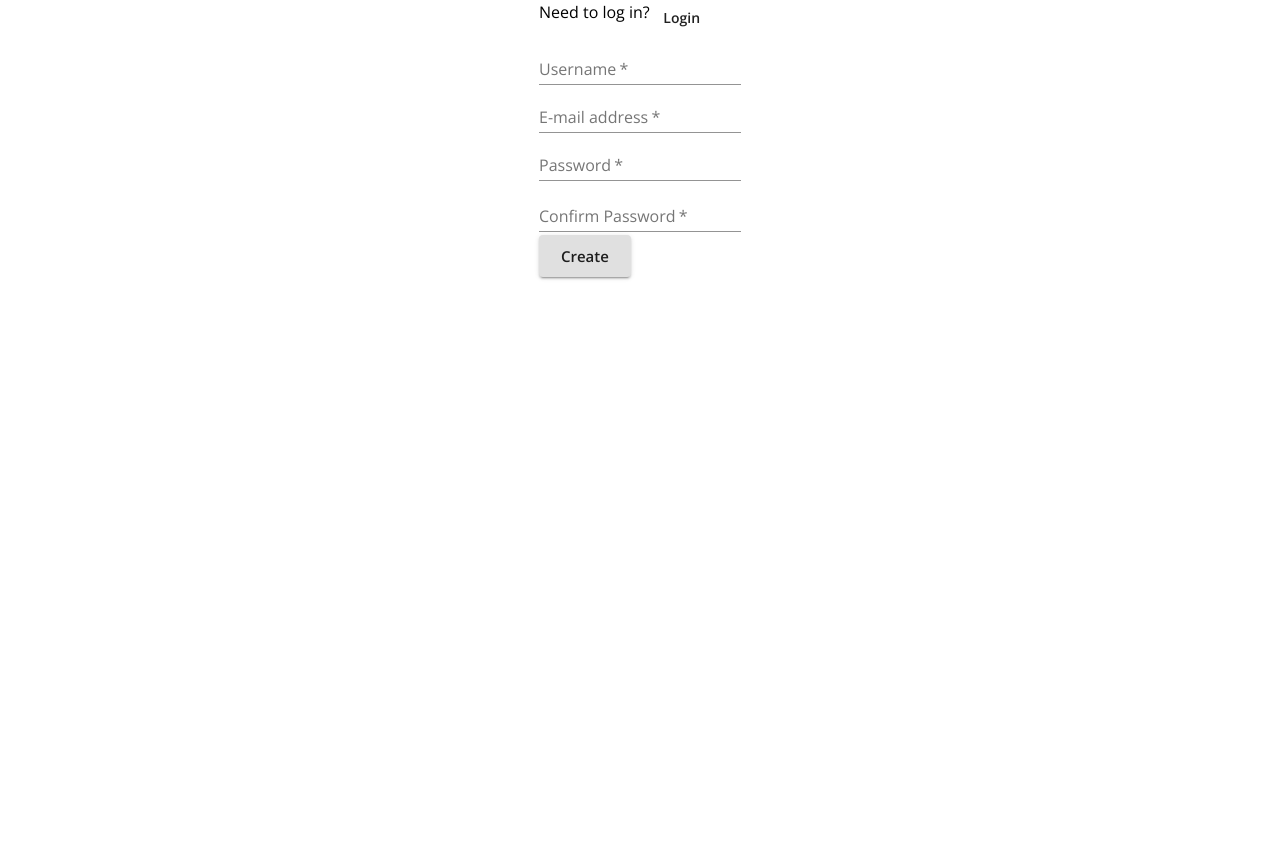
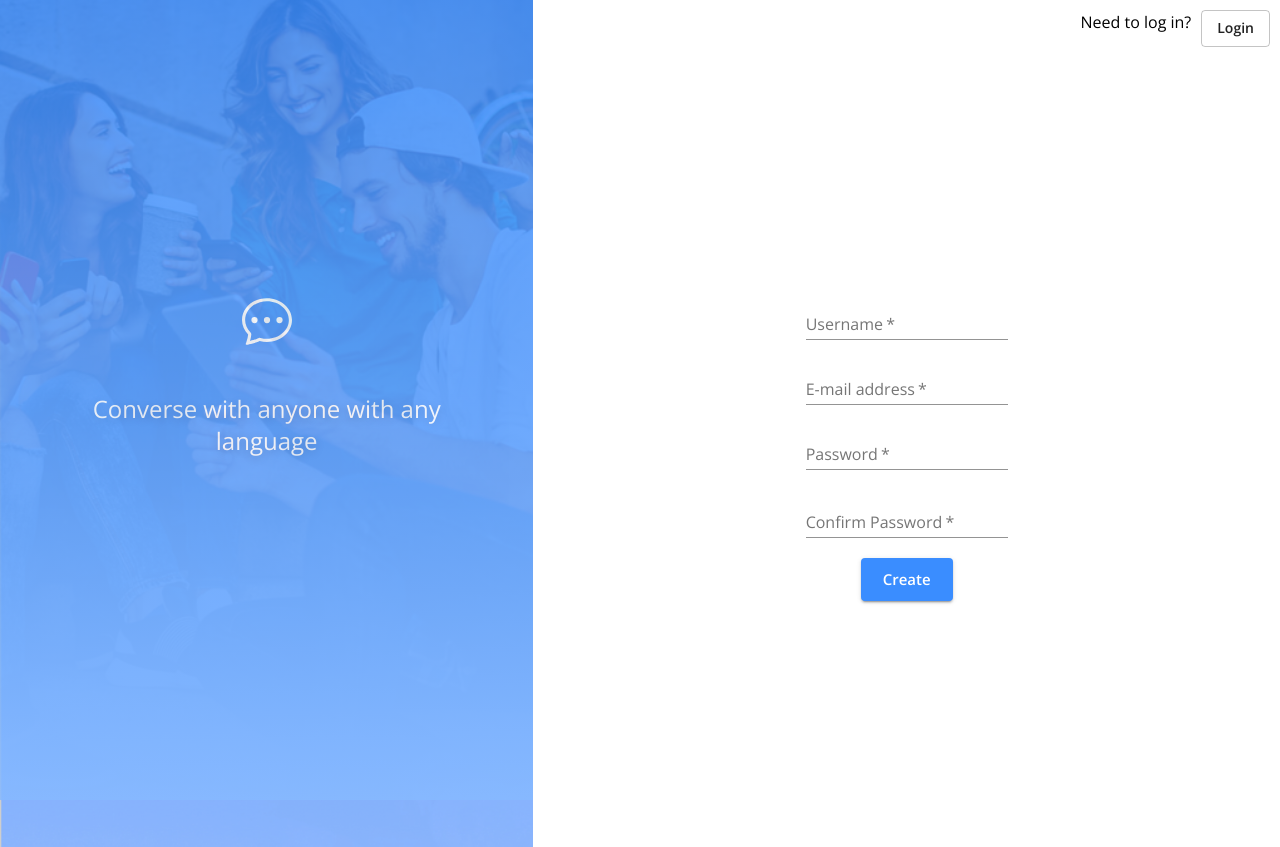
Before and after one commit to Erics1337/aa72eb, a React (Create React App) app in the folder client/: page / in a window 1280 px wide. Before the commit the page ends 800 px from the top, so only its background shows below. Built offline with nearby package versions, Linux system fonts and the light colour scheme; no server answers.

Commit message:
Login and Register Screens

```diff
--- a/client/package.json
+++ b/client/package.json
@@ -9,6 +9,7 @@
     "moment": "^2.29.1",
     "react": "^17.0.1",
     "react-dom": "^17.0.1",
+    "react-icons": "^4.3.1",
     "react-redux": "^7.2.2",
     "react-router-dom": "^5.2.0",
     "react-scripts": "^4.0.0",
--- a/client/src/Login.js
+++ b/client/src/Login.js
@@ -1,6 +1,6 @@
-import React from "react";
-import { Redirect, useHistory } from "react-router-dom";
-import { connect } from "react-redux";
+import React from "react"
+import { Redirect, useHistory } from "react-router-dom"
+import { connect } from "react-redux"
 import {
   Grid,
   Box,
@@ -8,76 +8,109 @@ import {
   Button,
   FormControl,
   TextField,
-} from "@material-ui/core";
-import { login } from "./store/utils/thunkCreators";
+} from "@material-ui/core"
+import { makeStyles } from "@material-ui/core/styles"
+import { BsChatDots } from "react-icons/bs"
+import { login } from "./store/utils/thunkCreators"
+import { styles } from "./styles"
+
+const useStyles = makeStyles(styles)
 
 const Login = (props) => {
-  const history = useHistory();
-  const { user, login } = props;
+  const classes = useStyles()
+  const history = useHistory()
+  const { user, login } = props
 
   const handleLogin = async (event) => {
-    event.preventDefault();
-    const username = event.target.username.value;
-    const password = event.target.password.value;
+    event.preventDefault()
+    const username = event.target.username.value
+    const password = event.target.password.value
 
-    await login({ username, password });
-  };
+    await login({ username, password })
+  }
 
   if (user.id) {
-    return <Redirect to="/home" />;
+    return <Redirect to='/home' />
   }
 
   return (
-    <Grid container justify="center">
+    <Grid container justify='center' className={classes.container}>
+      <Grid item xs={6} md={5} className={classes.welcomeScreenImage}>
+        <Grid justify='center' className={classes.welcomeScreen}>
+          <Grid className={classes.welcomeScreenContent}>
+            <BsChatDots className={classes.icon} />
+            <Typography variant='h5' className={classes.text}>
+              Converse with anyone with any language
+            </Typography>
+          </Grid>
+        </Grid>
+      </Grid>
+      <Grid item justify='center' xs={6} md={7}>
         <Box>
-        <Grid container item>
+          <Grid container item className={classes.formRow}>
             <Typography>Need to register?</Typography>
-          <Button onClick={() => history.push("/register")}>Register</Button>
+            <Button
+              className={classes.button}
+              variant='outlined'
+              onClick={() => history.push("/register")}
+            >
+              Register
+            </Button>
           </Grid>
+          <Grid className={classes.form}>
             <form onSubmit={handleLogin}>
               <Grid>
-            <Grid>
-              <FormControl margin="normal" required>
+                <FormControl margin='normal' required>
                   <TextField
-                  aria-label="username"
-                  label="Username"
-                  name="username"
-                  type="text"
+                    aria-label='username'
+                    label='Username'
+                    name='username'
+                    type='text'
+                    className={classes.input}
                   />
                 </FormControl>
               </Grid>
-            <FormControl margin="normal" required>
+              <FormControl margin='normal' required>
                 <TextField
-                label="password"
-                aria-label="password"
-                type="password"
-                name="password"
+                  label='password'
+                  aria-label='password'
+                  type='password'
+                  name='password'
+                  className={classes.input}
                 />
               </FormControl>
               <Grid>
-              <Button type="submit" variant="contained" size="large">
+                <Box textAlign='center'>
+                  <Button
+                    color='primary'
+                    type='submit'
+                    variant='contained'
+                    size='large'
+                  >
                     Login
                   </Button>
+                </Box>
+              </Grid>
+            </form>
+          </Grid>
+        </Box>
       </Grid>
     </Grid>
-        </form>
-      </Box>
-    </Grid>
-  );
-};
+  )
+}
 
 const mapStateToProps = (state) => {
   return {
     user: state.user,
-  };
-};
+  }
+}
 
 const mapDispatchToProps = (dispatch) => {
   return {
     login: (credentials) => {
-      dispatch(login(credentials));
+      dispatch(login(credentials))
     },
-  };
-};
+  }
+}
 
-export default connect(mapStateToProps, mapDispatchToProps)(Login);
+export default connect(mapStateToProps, mapDispatchToProps)(Login)
--- a/client/src/Signup.js
+++ b/client/src/Signup.js
@@ -1,6 +1,6 @@
-import React, { useState } from "react";
-import { Redirect, useHistory } from "react-router-dom";
-import { connect } from "react-redux";
+import React, { useState } from "react"
+import { Redirect, useHistory } from "react-router-dom"
+import { connect } from "react-redux"
 import {
   Grid,
   Box,
@@ -9,73 +9,100 @@ import {
   FormControl,
   TextField,
   FormHelperText,
-} from "@material-ui/core";
-import { register } from "./store/utils/thunkCreators";
+} from "@material-ui/core"
+import { makeStyles } from "@material-ui/core/styles"
+import { BsChatDots } from "react-icons/bs"
+import { register } from "./store/utils/thunkCreators"
+import { styles } from "./styles"
+
+const useStyles = makeStyles(styles)
 
 const Login = (props) => {
-  const history = useHistory();
-  const { user, register } = props;
-  const [formErrorMessage, setFormErrorMessage] = useState({});
+  const classes = useStyles()
+  const history = useHistory()
+  const { user, register } = props
+  const [formErrorMessage, setFormErrorMessage] = useState({})
 
   const handleRegister = async (event) => {
-    event.preventDefault();
-    const username = event.target.username.value;
-    const email = event.target.email.value;
-    const password = event.target.password.value;
-    const confirmPassword = event.target.confirmPassword.value;
+    event.preventDefault()
+    const username = event.target.username.value
+    const email = event.target.email.value
+    const password = event.target.password.value
+    const confirmPassword = event.target.confirmPassword.value
 
     if (password !== confirmPassword) {
-      setFormErrorMessage({ confirmPassword: "Passwords must match" });
-      return;
+      setFormErrorMessage({ confirmPassword: "Passwords must match" })
+      return
     }
 
-    await register({ username, email, password });
-  };
+    await register({ username, email, password })
+  }
 
   if (user.id) {
-    return <Redirect to="/home" />;
+    return <Redirect to='/home' />
   }
 
   return (
-    <Grid container justify="center">
+    <Grid container justify='center' className={classes.container}>
+      <Grid item xs={6} md={5} className={classes.welcomeScreenImage}>
+        <Grid justify='center' className={classes.welcomeScreen}>
+          <Grid className={classes.welcomeScreenContent}>
+            <BsChatDots className={classes.icon} />
+            <Typography variant='h5' className={classes.text}>
+              Converse with anyone with any language
+            </Typography>
+          </Grid>
+        </Grid>
+      </Grid>
+      <Grid item justify='center' xs={6} md={7}>
         <Box>
-        <Grid container item>
+          <Grid container item className={classes.formRow}>
             <Typography>Need to log in?</Typography>
-          <Button onClick={() => history.push("/login")}>Login</Button>
+            <Button
+              className={classes.button}
+              variant='outlined'
+              onClick={() => history.push("/login")}
+            >
+              Login
+            </Button>
           </Grid>
+          <Grid className={classes.form}>
             <form onSubmit={handleRegister}>
               <Grid>
                 <Grid>
                   <FormControl>
                     <TextField
-                  aria-label="username"
-                  label="Username"
-                  name="username"
-                  type="text"
+                      aria-label='username'
+                      label='Username'
+                      name='username'
+                      type='text'
                       required
+                      className={classes.input}
                     />
                   </FormControl>
                 </Grid>
                 <Grid>
                   <FormControl>
                     <TextField
-                  label="E-mail address"
-                  aria-label="e-mail address"
-                  type="email"
-                  name="email"
+                      label='E-mail address'
+                      aria-label='e-mail address'
+                      type='email'
+                      name='email'
                       required
+                      className={classes.input}
                     />
                   </FormControl>
                 </Grid>
                 <Grid>
                   <FormControl error={!!formErrorMessage.confirmPassword}>
                     <TextField
-                  aria-label="password"
-                  label="Password"
-                  type="password"
+                      aria-label='password'
+                      label='Password'
+                      type='password'
                       inputProps={{ minLength: 6 }}
-                  name="password"
+                      name='password'
                       required
+                      className={classes.input}
                     />
                     <FormHelperText>
                       {formErrorMessage.confirmPassword}
@@ -85,40 +112,50 @@ const Login = (props) => {
                 <Grid>
                   <FormControl error={!!formErrorMessage.confirmPassword}>
                     <TextField
-                  label="Confirm Password"
-                  aria-label="confirm password"
-                  type="password"
+                      label='Confirm Password'
+                      aria-label='confirm password'
+                      type='password'
                       inputProps={{ minLength: 6 }}
-                  name="confirmPassword"
+                      name='confirmPassword'
                       required
+                      className={classes.input}
                     />
                     <FormHelperText>
                       {formErrorMessage.confirmPassword}
                     </FormHelperText>
                   </FormControl>
                 </Grid>
-            <Button type="submit" variant="contained" size="large">
+                <Box textAlign='center'>
+                  <Button
+                    color='primary'
+                    type='submit'
+                    variant='contained'
+                    size='large'
+                  >
                     Create
                   </Button>
+                </Box>
               </Grid>
             </form>
+          </Grid>
         </Box>
       </Grid>
-  );
-};
+    </Grid>
+  )
+}
 
 const mapStateToProps = (state) => {
   return {
     user: state.user,
-  };
-};
+  }
+}
 
 const mapDispatchToProps = (dispatch) => {
   return {
     register: (credentials) => {
-      dispatch(register(credentials));
+      dispatch(register(credentials))
     },
-  };
-};
+  }
+}
 
-export default connect(mapStateToProps, mapDispatchToProps)(Login);
+export default connect(mapStateToProps, mapDispatchToProps)(Login)
--- a/client/src/components/Sidebar/Chat.js
+++ b/client/src/components/Sidebar/Chat.js
@@ -44,7 +44,6 @@ const Chat = (props) => {
     )
     }
     if (unreadMessages > 0) {
-      console.log('unreadMessages', unreadMessages)
         clearUnreadMessages(conversation.id, conversation.otherUser.id)
     }
 
--- /dev/null
+++ b/client/src/styles.js
@@ -0,0 +1,66 @@
+export const styles = {
+    container: {
+      height: "100vh",
+    },
+      welcomeScreenImage: {
+        /* bg-img */
+        backgroundImage: 'url(bg-img.png)',
+        backgroundSize: 'cover',
+      },
+      welcomeScreen: {
+        background: 'linear-gradient(180deg, #3A8DFF 0%, #86B9FF 100%) ',
+        opacity: 0.85,
+        height: '100vh',
+        display: 'flex',
+        justifyContent: 'center',
+        alignItems: 'center',
+        zIndex: 2
+      },
+      welcomeScreenContent: {
+        display: 'flex',
+        flexDirection: 'column',
+        alignItems: 'center',
+        justifyContent: 'center',
+        color: '#fff',
+        fontSize: '2rem',
+        fontWeight: 'bold',
+        textShadow: '0 2px 10px rgba(0,0,0,0.2)',
+      },
+      icon: {
+        color: 'white',
+        fontSize: 50,
+        display: 'block',
+      },
+      text: {
+        textAlign: 'center',
+        padding: '3rem',
+      },
+      input: {
+        appearance: "none",
+        background: "transparent",
+        border: "none",
+        borderBottom: "1px solid #fff",
+        borderRadius: 0,
+        color: "#fff",
+        fontSize: "1.5rem",
+        fontWeight: "bold",
+        height: "3rem",
+        marginBottom: "1rem",
+        outline: "none",
+        width: "100%",
+      },
+      form: {
+        display: 'flex',
+        flexDirection: 'column',
+        justifyContent: 'center',
+        alignItems: 'center',
+        height: '100vh',
+      },
+
+      formRow: {
+        justifyContent: 'flex-end', paddingTop: 10, paddingRight: 10
+      },
+      button: {
+        marginLeft: 10,
+      }
+  }
```
Also changed, not shown: client/public/bg-img.png (added), 1 other file (tests, documents, lock files or other folders). Lines whose indentation alone changed are shown as unchanged.
